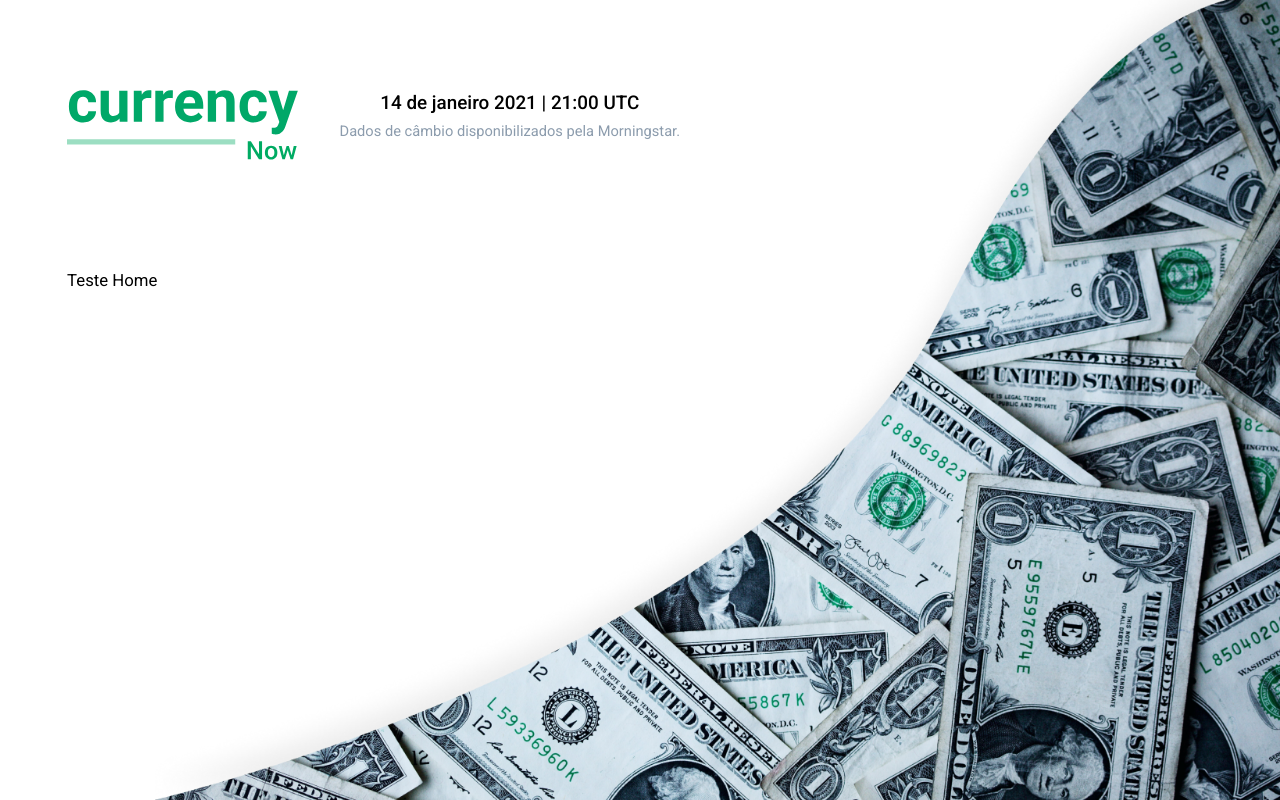
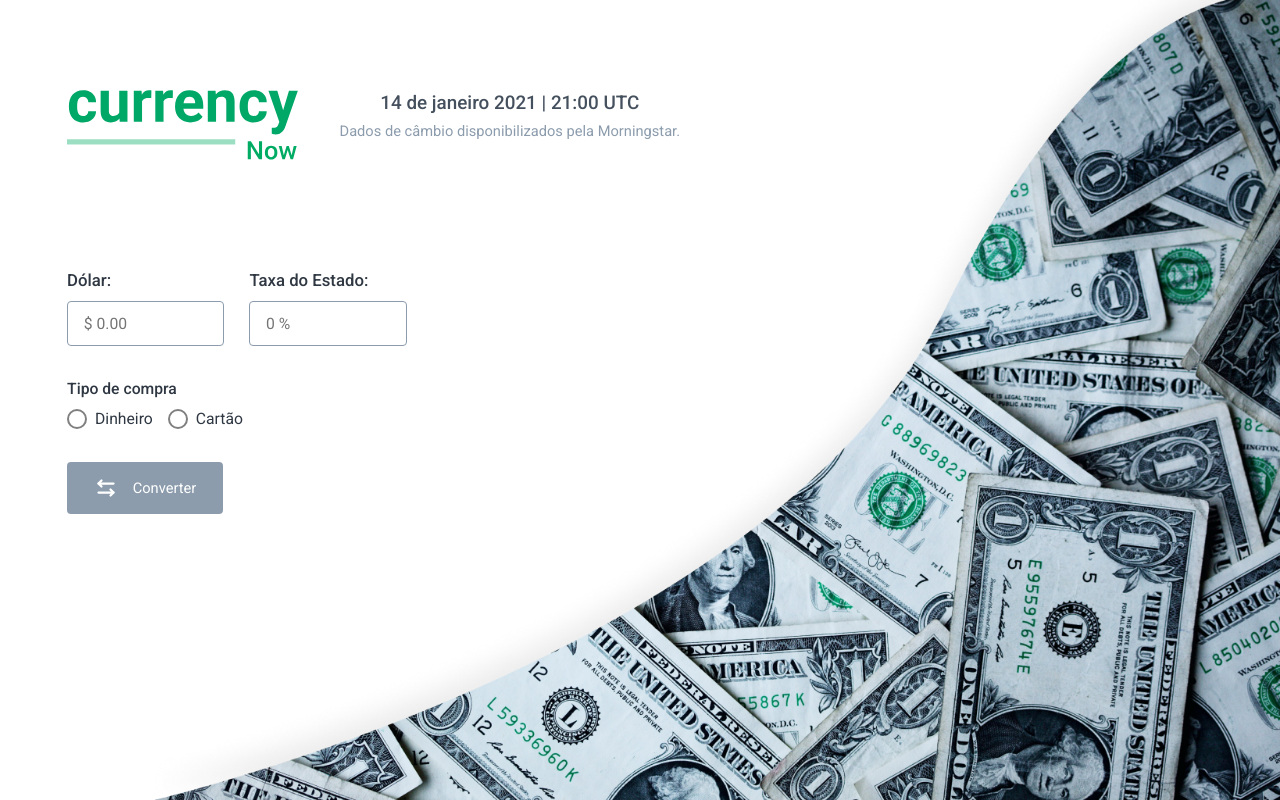
Before and after one commit to endersonlynhares/currency-now, a React (Vite) app: page / in a window 1280 px wide. Built offline with nearby package versions, Linux system fonts and the light colour scheme.

Commit message:
create Home Component and style it

```diff
--- a/src/layouts/DefaultLayout/styles.ts
+++ b/src/layouts/DefaultLayout/styles.ts
@@ -14,6 +14,7 @@ export const LayoutContainer = styled.div`
 
   @media(max-width: 840px){
     background: none;
+    align-items: center;
   }
 
 `
--- a/src/pages/Home/index.tsx
+++ b/src/pages/Home/index.tsx
@@ -1,9 +1,33 @@
-import { HomeContainer } from "./styles"
+import { ArrowsLeftRight } from "phosphor-react"
+import { FormContainer, CurrencyBlock, RadioBlock } from "./styles"
 
-export const Home = () =>{
-  return(
-    <HomeContainer>
-      Teste Home
-    </HomeContainer>
+export const Home = () => {
+  return (
+    <FormContainer>
+      <CurrencyBlock>
+        <div>
+          <label htmlFor="">Dólar: </label>
+          <input type="text" placeholder="$ 0.00" />
+        </div>
+        <div>
+          <label htmlFor="">Taxa do Estado: </label>
+          <input type="text" placeholder="0 %" />
+        </div>
+      </CurrencyBlock>
+      <RadioBlock>
+        <span>Tipo de compra</span>
+        <div>
+          <input id="money" name="currency" type="radio" />
+          <label htmlFor="money">Dinheiro</label>
+          <input id="card" name="currency" type="radio" />
+          <label htmlFor="card">Cartão</label>
+        </div>
+      </RadioBlock>
+
+      <button type="submit">
+        <ArrowsLeftRight size={24} weight="bold" />
+        Converter
+      </button>
+    </FormContainer>
   )
 }
--- a/src/pages/Home/styles.ts
+++ b/src/pages/Home/styles.ts
@@ -1,5 +1,113 @@
 import styled from "styled-components";
 
-export const HomeContainer = styled.div`
+export const FormContainer = styled.form`
+  display: flex;
+  gap: 3.2rem;
+  flex-direction: column;
+  justify-content: center;
+
+  button{
+    width: 14.9rem;
+    height: 4.9rem;
+    background: ${props => props.theme.colors["--secondary"]};
+    border-radius: 4px;
+    border: none;
+    display: flex;
+    align-items: center;
+    justify-content: center;
+    gap: 1.4rem;
+    font-size: 1.4rem;
+    color: ${props => props.theme.colors["--white"]};
+    transition: background 0.3s;
+    cursor: pointer;
+
+    &:hover{
+      background: ${props => props.theme.colors["--secondary-500"]};
+    }
+  }
+`
+
+export const CurrencyBlock = styled.div`
+  display: flex;
+  gap: 2.4rem;
+
+  div{
+    display: flex;
+    flex-direction: column;
+
+
+    input{
+      height: 45px;
+      border: 1px solid ${props => props.theme.colors["--secondary"]};
+      border-radius: 4px;
+      width: 15rem;
+      padding-left: 1.5rem;
+      font-size: 1.5rem;
+    }
+    label{
+      font-size: 1.6rem;
+      font-weight: 500;
+      margin-bottom: 1rem;
+      color: ${props => props.theme.colors["--text-base"]};
+    }
+
+  }
 
 `
+
+export const RadioBlock = styled.div`
+  display: flex;
+  flex-direction: column;
+
+  span{
+    margin-bottom: 1rem;
+    font-size: 1.5rem;
+    color: ${props => props.theme.colors["--text-base"]};
+    font-weight: 500;
+  }
+
+  div{
+    display: flex;
+    align-items: center;
+  }
+
+  label{
+    font-size: 1.5rem;
+    color: ${props => props.theme.colors["--text-base"]};
+  }
+
+  input{
+    margin-right: 8px;
+    -webkit-appearance: none;
+    width: 20px;
+    cursor: pointer;
+    height: 20px;
+    border-radius: 50%;
+    border: 2px solid gray;
+    position: relative;
+    display: flex;
+    align-items: center;
+    justify-content: center;
+
+    &:before{
+      content: '';
+      position: absolute;
+      border-radius: 50%;
+      width: 10px;
+      height: 10px;
+      opacity: 0;
+      background: ${props => props.theme.colors["--primary-900"]};
+    }
+
+    &:checked:before{
+      opacity: 1;
+    }
+    &:checked{
+      border-color:${props => props.theme.colors["--primary-900"]};
+    }
+  }
+
+  label:nth-child(2){
+    margin-right: 15px;
+  }
+`
--- a/src/styles/themes/light.ts
+++ b/src/styles/themes/light.ts
@@ -1,10 +1,11 @@
 export const light = {
   title: "light",
   colors: {
-    "--text-base": "#000",
-    "--primary": "#008B57",
+    "--text-base": "#2E3742",
+    "--primary": "#00A868",
+    "--primary-900": "#008B57",
     "--secondary": "#8C9CAD",
-    "--secondary-500": "45505E",
+    "--secondary-500": "#45505E",
     "--white": "#FFF"
   }
 }
```
